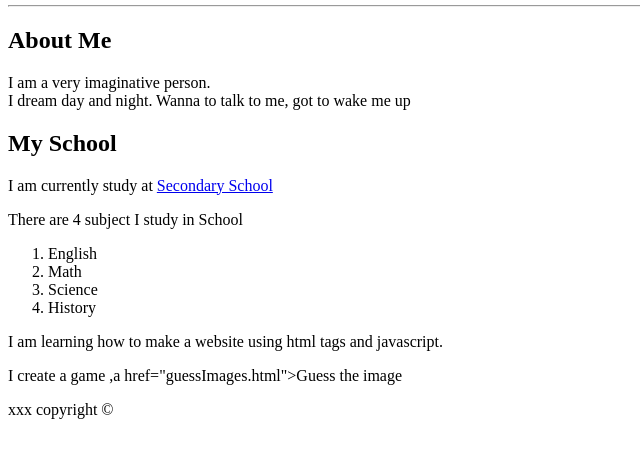
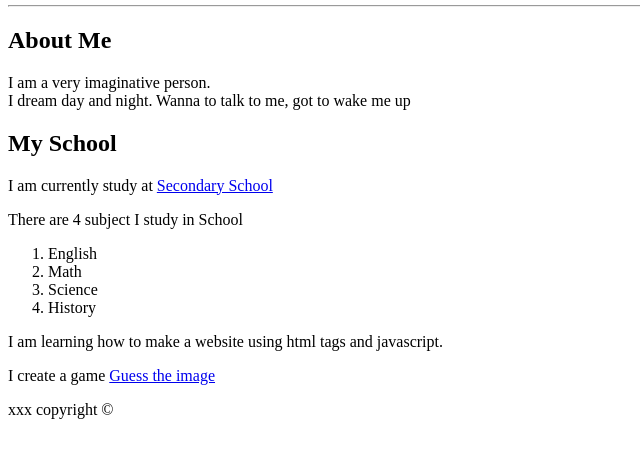
Before and after one commit to carb-o/it103f-p1, a plain HTML site: page index.html in a window 1280 px wide. Shown: the part 101-558 px from the top of the page, without its empty margins (0-640 px from the left). Drawn offline with Linux system fonts and the light colour scheme.

Commit message:
Update index.html

```diff
--- a/index.html
+++ b/index.html
@@ -21,7 +21,7 @@ I dream day and night. Wanna to talk to me, got to wake me up</p>
 
 </ol>
 <p>I am learning how to make a website using html tags and javascript.</p>
-<p>I create a game ,a href="guessImages.html">Guess the image</a></p>
+<p>I create a game <a href="guessImages.html">Guess the image</a></p>
 <p>xxx copyright &copy;</p>
 </body>
 </html>
```
